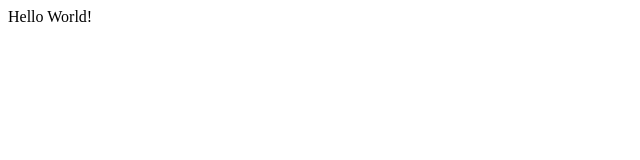
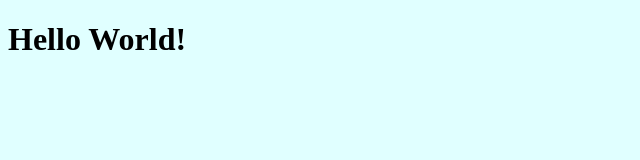
Before and after one commit to BlackNight231/Git-Example-remote, a plain HTML site: page index.html in a window 1280 px wide. Shown: the whole page, without its empty margins (0-640 px from the left). Drawn offline with Linux system fonts and the light colour scheme.

Commit message:
Create git.css;Modified index.html: h1 and import git.css

```diff
--- /dev/null
+++ b/git.css
@@ -0,0 +1,3 @@
+body {
+    background-color: lightcyan;
+}
--- a/index.html
+++ b/index.html
@@ -5,11 +5,12 @@
     <meta charset="UTF-8">
     <meta http-equiv="X-UA-Compstible">
     <meta name="viewport" content="width=device-widyh,initial-scale=1.0">
+    <link rel="stylesheet" type="text/css" href="git.css">
     <title>使用Git的教学</title>
 </head>
 
 <body>
-    Hello World!
+    <h1>Hello World!</h1>
 </body>
 
 </html>
```
